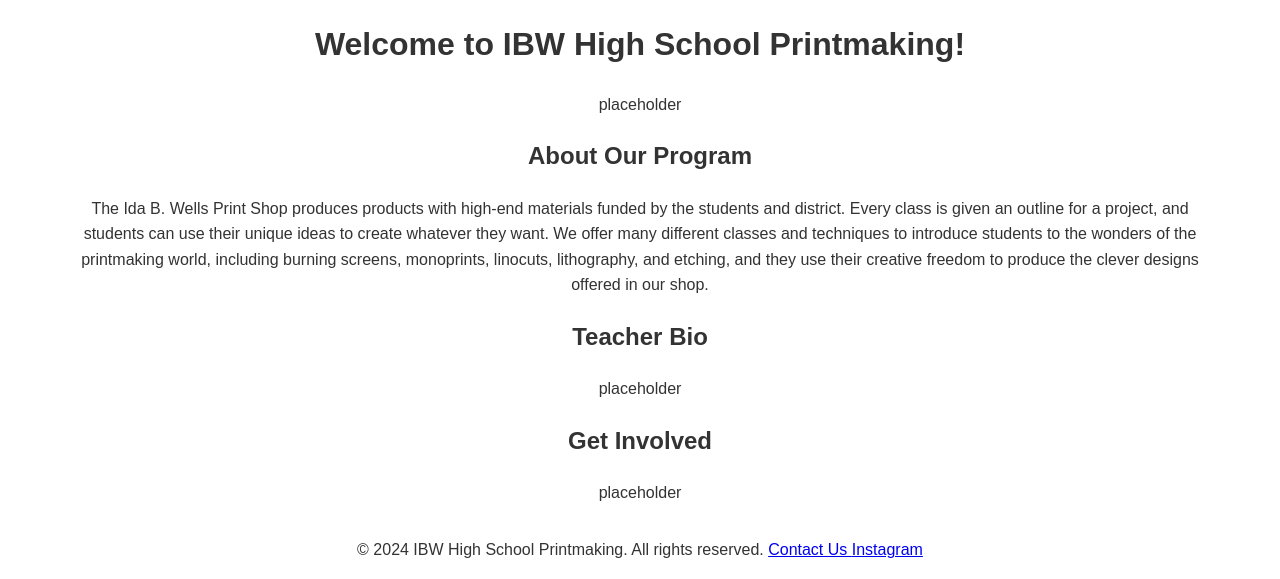
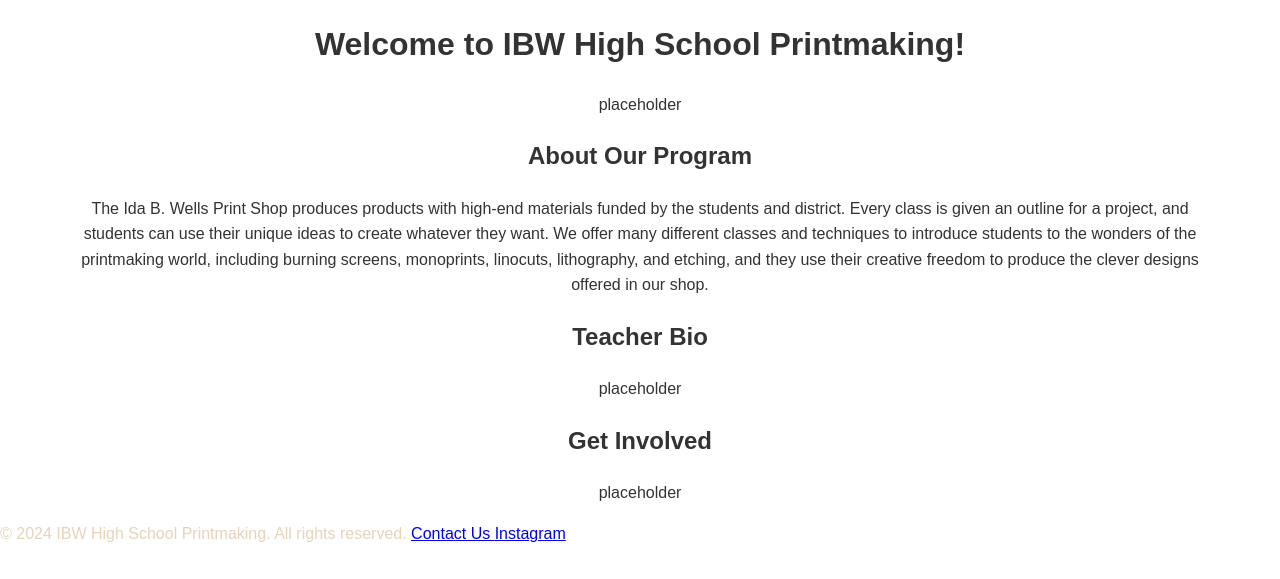
Before and after one commit to IBWPrintmaking/IBWPrintmaking.github.io, a Jekyll site: the page built from index.html, in a window 1280 px wide. Shown: the part 1330-1909 px from the top of the page. Built offline with Jekyll 4.4.1, drawn with Linux system fonts in a browser that asks for light colours; after the commit the page ends 1877 px from its top, so only the background shows below that.

Commit message:
Update footer.html

```diff
--- a/_includes/footer.html
+++ b/_includes/footer.html
@@ -1,5 +1,5 @@
 <footer>
-    <div class="footer-content">
+    <div class="footer-content;" style="color:#e6d3ba;">
       © {{ site.time | date: '%Y' }} IBW High School Printmaking. All rights reserved.
 
       <a href="mailto:printmakingibw@gmail.com">Contact Us
```
